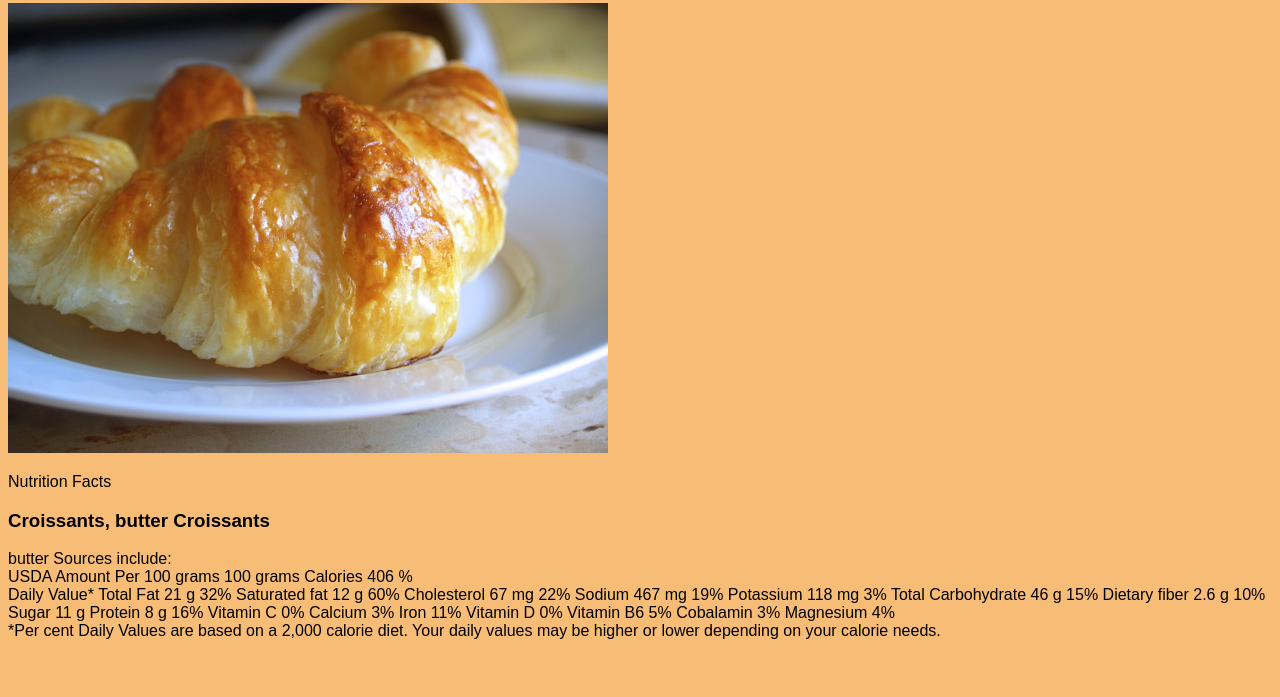
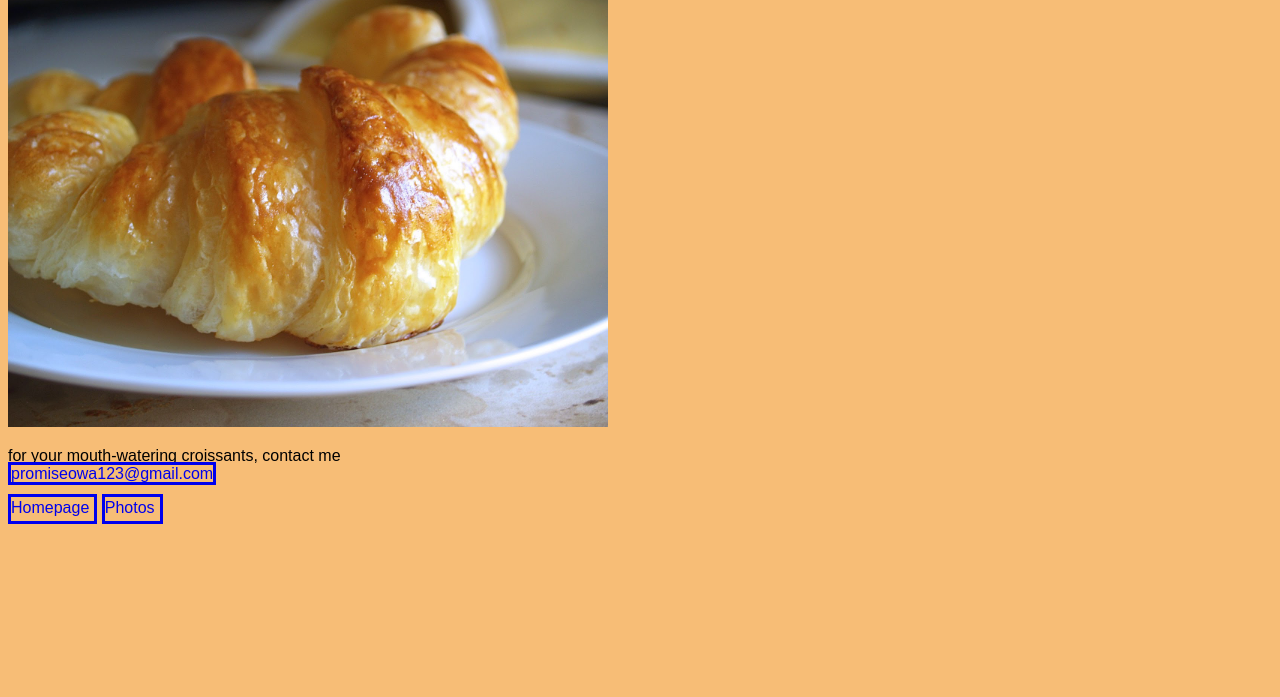
Before and after one commit to promiseowa/Croissant, a plain HTML site: page contact.html in a window 1280 px wide. Shown: the part 103-800 px from the top of the page. Drawn offline with Linux system fonts and the light colour scheme.

Commit message:
made it SEO friendly

```diff
--- a/contact.html
+++ b/contact.html
@@ -5,32 +5,23 @@
     <meta http-equiv="X-UA-Compatible" content="IE=edge" />
     <meta name="viewport" content="width=device-width, initial-scale=1.0" />
     <title>Croissant</title>
-    <link rel="stylesheet" href="/style.css">
-
+    <link rel="stylesheet" href="/style.css" />
   </head>
   <body>
-
-    <a href="/">Homepage</a>
-    <a href="/photo.html">Photos</a>
     <h1>Croissants</h1>
 
+    <img src="/images/croissantss.jpg" alt="" style="max-width: 600px" />
 
-    <img src="/images/croissantss.jpg" alt="" style="max-width: 600px;">
-
-    <p>
-      Nutrition Facts
-      <br />
-      <h3>Croissants, butter Croissants</h3> butter Sources include: <br>
-       USDA Amount Per 100
-      grams 100 grams Calories 406 % <br> Daily Value* Total Fat 21 g 32% Saturated
-      fat 12 g 60% Cholesterol 67 mg 22% Sodium 467 mg 19% Potassium 118 mg 3%
-      Total Carbohydrate 46 g 15% Dietary fiber 2.6 g 10% Sugar 11 g Protein 8 g
-      16% Vitamin C 0% Calcium 3% Iron 11% Vitamin D 0% Vitamin B6 5% Cobalamin
-      3% Magnesium 4% <br>
-      *Per cent Daily Values are based on a 2,000 calorie diet.
-      Your daily values may be higher or lower depending on your calorie needs.
+    <p class="contact">
+      for your mouth-watering croissants, contact me <br />
+      <a href="mailto:promiseowa123@gmail.com" id="mail"
+        >promiseowa123@gmail.com</a
+      >
     </p>
 
-
+    <div>
+      <a href="/">Homepage</a>
+      <a href="/photo.html">Photos</a>
+    </div>
   </body>
 </html>
--- a/style.css
+++ b/style.css
@@ -2,3 +2,14 @@ body {
   font-family: sans-serif;
   background-color: rgb(247, 189, 118);
 }
+
+a {
+  padding: 2px 5px 5px 0;
+  border: 3px solid;
+  text-decoration: none;
+}
+
+#mail {
+  padding: 0;
+  margin: 0 auto;
+}
```
Also changed, not shown: index.html (+13 -5 lines), photo.html (+5 -2 lines).
